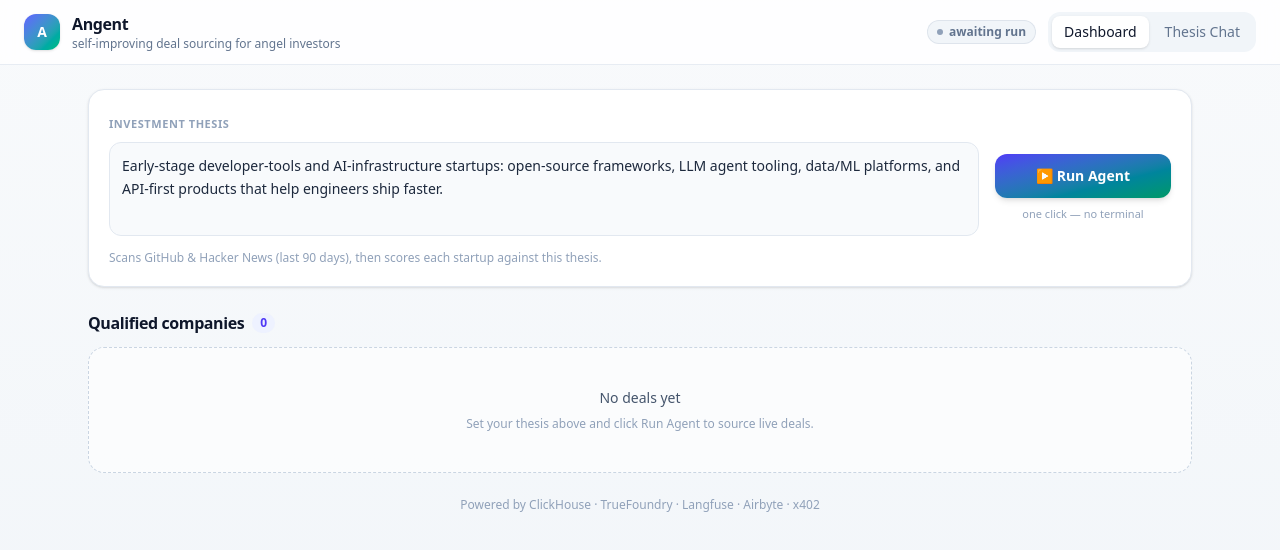
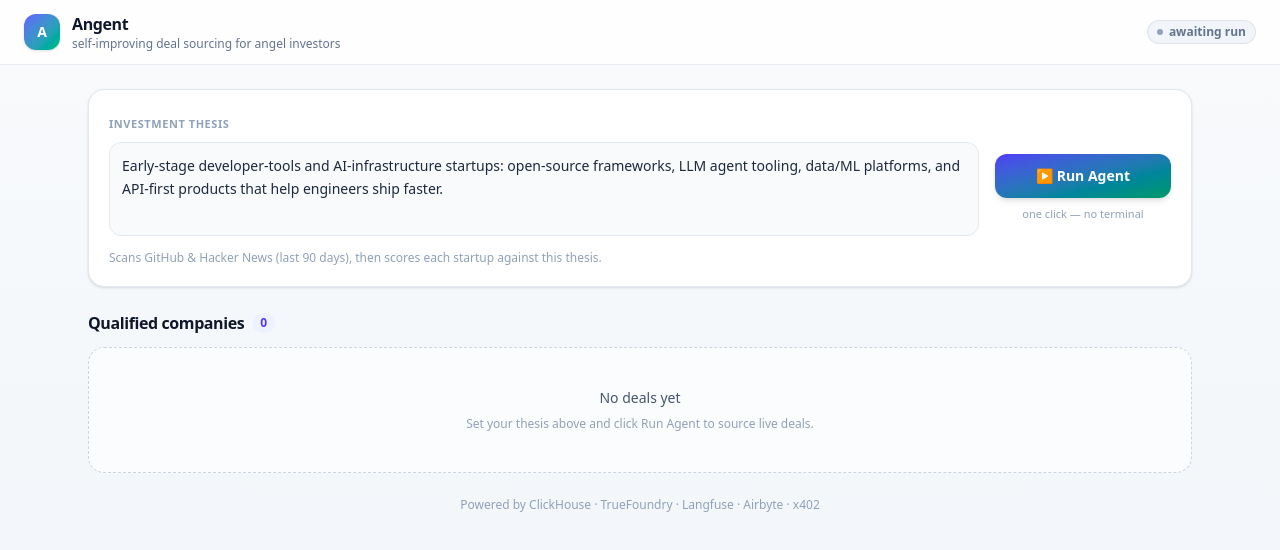
Before and after one commit to Jiyungi/angent, a Next.js app in the folder genui-chat-app/: page / in a window 1280 px wide. Shown: the top 550 px of the page. Built offline with nearby package versions, Linux system fonts and the light colour scheme.

Commit message:
ui: single-screen flow — remove confusing Thesis Chat tab, one thesis box + Run Agent

```diff
--- a/genui-chat-app/src/app/page.tsx
+++ b/genui-chat-app/src/app/page.tsx
@@ -15,7 +15,6 @@ import { useCallback, useEffect, useState } from "react";
 import LoopStatusDisplay from "../components/react-shell/LoopStatusDisplay";
 import QualifiedCompanyCard from "../components/react-shell/QualifiedCompanyCard";
 import DraftedEmailPreview from "../components/react-shell/DraftedEmailPreview";
-import ThesisChat from "../components/openui/ThesisChat";
 
 // --- Representative demo data (shape matches the ClickHouse `companies` /
 // `emails` / `loop_state` rows the Python core produces). ---------------------
@@ -24,8 +23,6 @@ const DEMO_THESIS =
   "Early-stage developer-tools and AI-infrastructure startups: open-source " +
   "frameworks, LLM agent tooling, data/ML platforms, and API-first products " +
   "that help engineers ship faster.";
-
-type Tab = "dashboard" | "thesis";
 
 // --- ClickHouse signals (JSON string) -> a few readable chips ---------------
 function signalsToChips(raw: unknown): string[] {
@@ -93,7 +90,6 @@ interface DashboardData {
 }
 
 export default function Home() {
-  const [tab, setTab] = useState<Tab>("dashboard");
   const [data, setData] = useState<DashboardData | null>(null);
   const [live, setLive] = useState(false);
   const [running, setRunning] = useState(false);
@@ -216,31 +212,12 @@ export default function Home() {
             <span className={`h-1.5 w-1.5 rounded-full ${live ? "bg-emerald-500" : "bg-slate-400"}`} />
             {live ? "live · ClickHouse" : "awaiting run"}
           </span>
-          <div className="flex gap-1 rounded-xl bg-slate-100 p-1 text-sm">
-            <button
-              onClick={() => setTab("dashboard")}
-              className={`rounded-lg px-3 py-1.5 font-medium transition ${
-                tab === "dashboard" ? "bg-white text-slate-900 shadow-sm" : "text-slate-500 hover:text-slate-800"
-              }`}
-            >
-              Dashboard
-            </button>
-            <button
-              onClick={() => setTab("thesis")}
-              className={`rounded-lg px-3 py-1.5 font-medium transition ${
-                tab === "thesis" ? "bg-white text-slate-900 shadow-sm" : "text-slate-500 hover:text-slate-800"
-              }`}
-            >
-              Thesis Chat
-            </button>
-          </div>
         </nav>
       </header>
 
       {/* Body */}
       <main className="min-h-0 flex-1 overflow-auto">
-        {tab === "dashboard" ? (
-          <div className="mx-auto flex max-w-6xl flex-col gap-6 p-6">
+        <div className="mx-auto flex max-w-6xl flex-col gap-6 p-6">
             {/* Thesis + Run */}
             <div className="overflow-hidden rounded-2xl border border-slate-200 bg-white shadow-sm">
               <div className="flex flex-col gap-4 p-5 sm:flex-row sm:items-stretch">
@@ -338,11 +315,6 @@ export default function Home() {
               Powered by ClickHouse · TrueFoundry · Langfuse · Airbyte · x402
             </div>
           </div>
-        ) : (
-          <div className="h-full w-full">
-            <ThesisChat initialThesis={thesis} />
-          </div>
-        )}
       </main>
     </div>
   );
```
